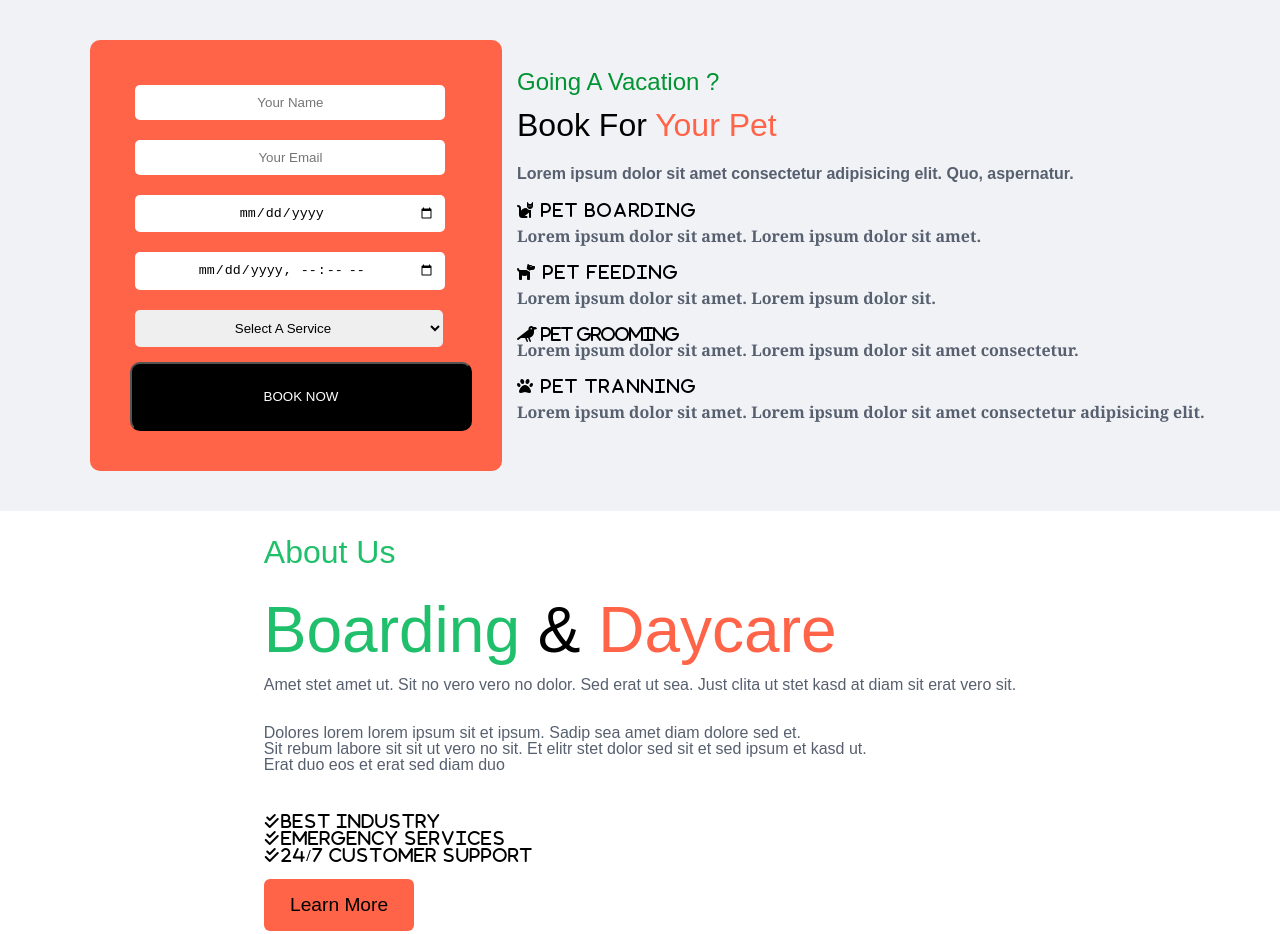
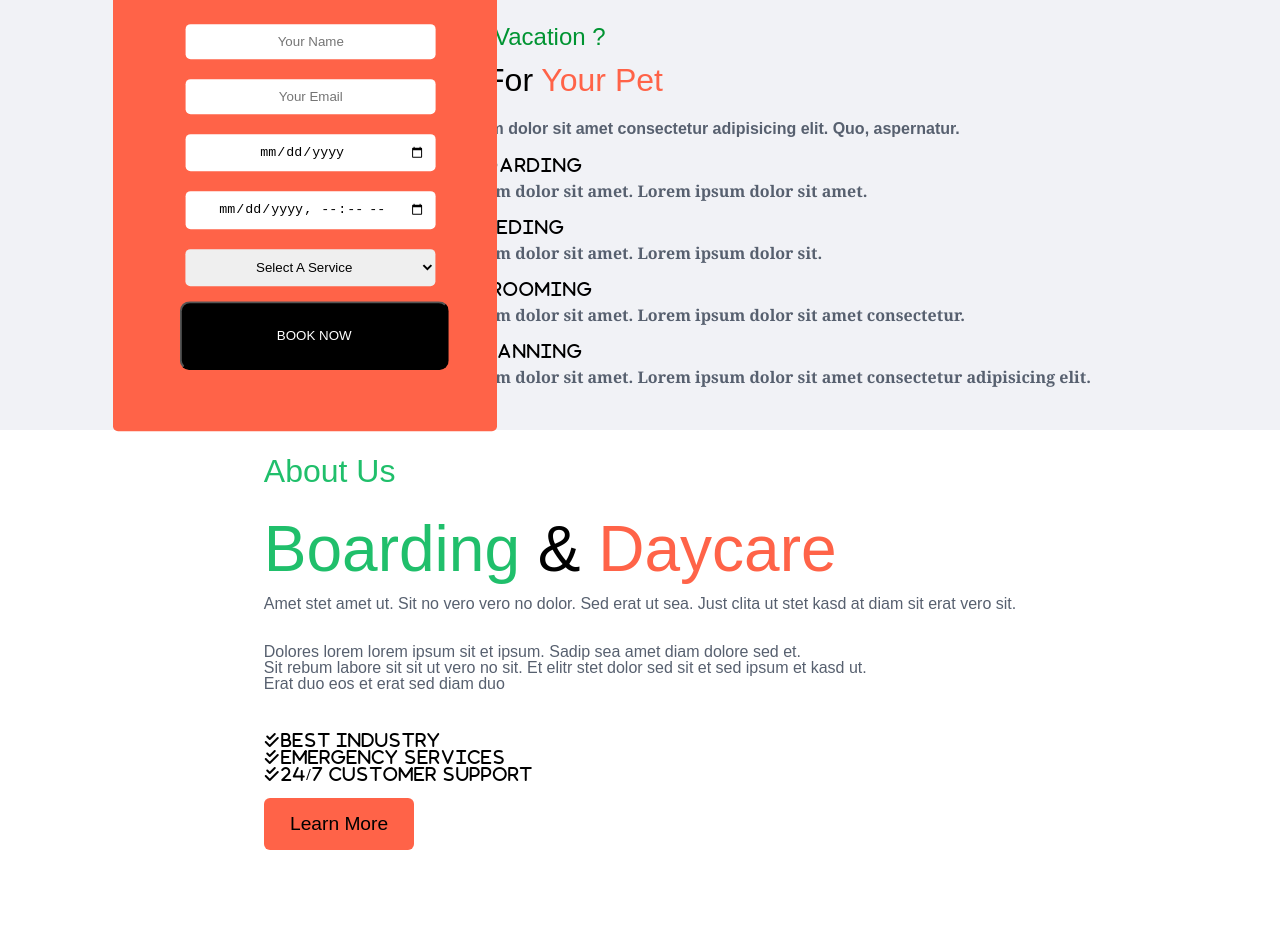
Before and after one commit to Cutting-Edge-Developers/jetgiller, a plain HTML site: page index.html in a window 1280 px wide. After the commit the page ends 875 px from the top, so only its background shows below. Drawn offline with Linux system fonts and the light colour scheme.

Commit message:
Fixed some issues.

```diff
--- a/index.html
+++ b/index.html
@@ -22,10 +22,10 @@
     <main class="kapsel">
       <section>
         <form action="#" class="formedit">
-          <input type="text" placeholder="Your Name" class="txt"><br>
-          <input type="email" placeholder="Your Email" class="email"><br>
-          <input type="date" placeholder="Reservation Date" class="dateTime"><br>
-          <input type="datetime-local" placeholder="Reservation Time" class="resTime"><br>
+          <input type="text" placeholder="Your Name" class="fasson"><br>
+          <input type="email" placeholder="Your Email" class="fasson"><br>
+          <input type="date" placeholder="Reservation Date" class="fasson"><br>
+          <input type="datetime-local" placeholder="Reservation Time" class="fasson"><br>
           <select name="" id="choose">
             <option selected>Select A Service</option>
             <option value="1">Service 1</option>
@@ -38,7 +38,7 @@
       <!--Form End-->
       <article>
     <!--Going A vacation Start-->
-<header>
+<header class="title_group">
 <h4 class="title_text">Going A Vacation ?</h4>
 <h1 class="title_text_one">Book For <span class="title_text_two">Your Pet</span></h1>
 </header>
@@ -46,16 +46,10 @@
 <div class="karte">
   <div class="headers"><i class="fa-solid fa-cat"> Pet Boarding</i></div>
   <div class="text">Lorem ipsum dolor sit amet. Lorem ipsum dolor sit amet.</div>
-</div>
-<div class="karte">
   <div class="headers"><i class="fa-solid fa-dog"> Pet Feeding</i></div>
   <div class="text">Lorem ipsum dolor sit amet. Lorem ipsum dolor sit.</div>
-</div>
-<div class="karte">
-  <div class="heaDers"><i class="fa-solid fa-crow"> Pet Grooming</i></div>
+  <div class="headers"><i class="fa-solid fa-crow"> Pet Grooming</i></div>
   <div class="text">Lorem ipsum dolor sit amet. Lorem ipsum dolor sit amet consectetur.</div>
-</div>
-<div class="karte">
   <div class="headers"><i class="fa-solid fa-paw"> Pet Tranning</i></div>
   <div class="text">Lorem ipsum dolor sit amet. Lorem ipsum dolor sit amet consectetur adipisicing elit.</div>
 </div>
--- a/style.css
+++ b/style.css
@@ -61,17 +61,21 @@ table {
 	background-color:#f1f2f6;
 	align-items: center;
 	padding: 25px;
+	position: relative;
 }
 .formedit
 {
+	position: absolute;
+	height: 90%;
 	background-color: #ff6348;
-	background-size: cover;
 	margin: 15px;
-	padding:35px;
-	width: 80%;
-	height: 100%;
-	border-radius: 10px;
-	width: 100%;
+	padding: 30px 0 30px 0;
+	border-radius: 5px;
+	width: 30%;
+	transform: translateX(-50%);
+	transform:translateY(-55%);
+	right: 60%;
+
 }
 .formedit input
 {
@@ -81,8 +85,9 @@ table {
 	outline: none;
 	border: none;
 	text-align: center;
-	justify-content: center;
-	width: 85%
+	width: 60%;
+	justify-self: center;
+	transform:translateX(25%);
 }
 #choose
 {
@@ -92,7 +97,8 @@ table {
 	outline: none;
 	border: none;
 	text-align: center;
-	width: 90%
+	width: 65%;
+	transform:translateX(25%);
 }
 .btn_one
 {
@@ -101,11 +107,12 @@ table {
 	border-radius: 10px ;
 	padding: 25px;
 	margin: 5px;
-	width: 100%;
+	width: 70%;
 	cursor: pointer;
+	transform:translateX(23%);
 }
 
-header .title_text
+.title_group .title_text
 {
 	font-family: sans-serif;
 	font-size: x-large;
```
